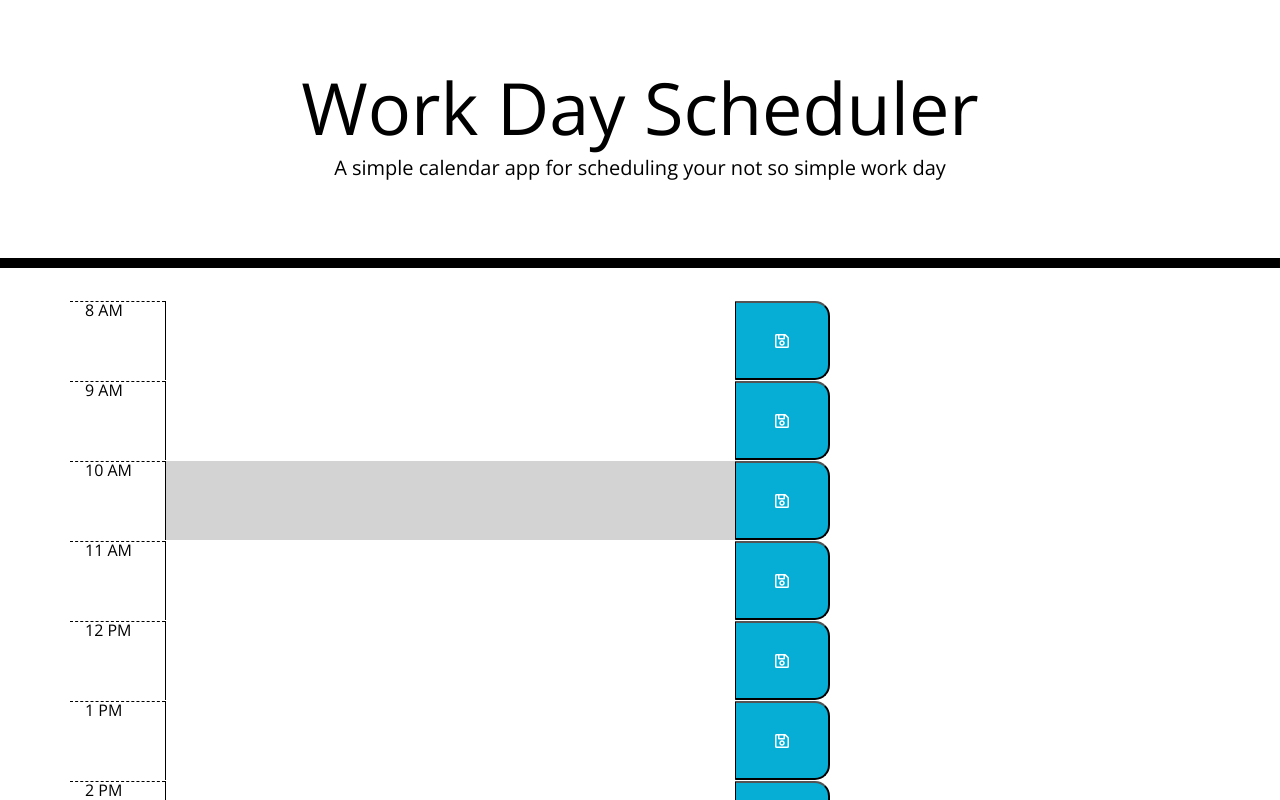
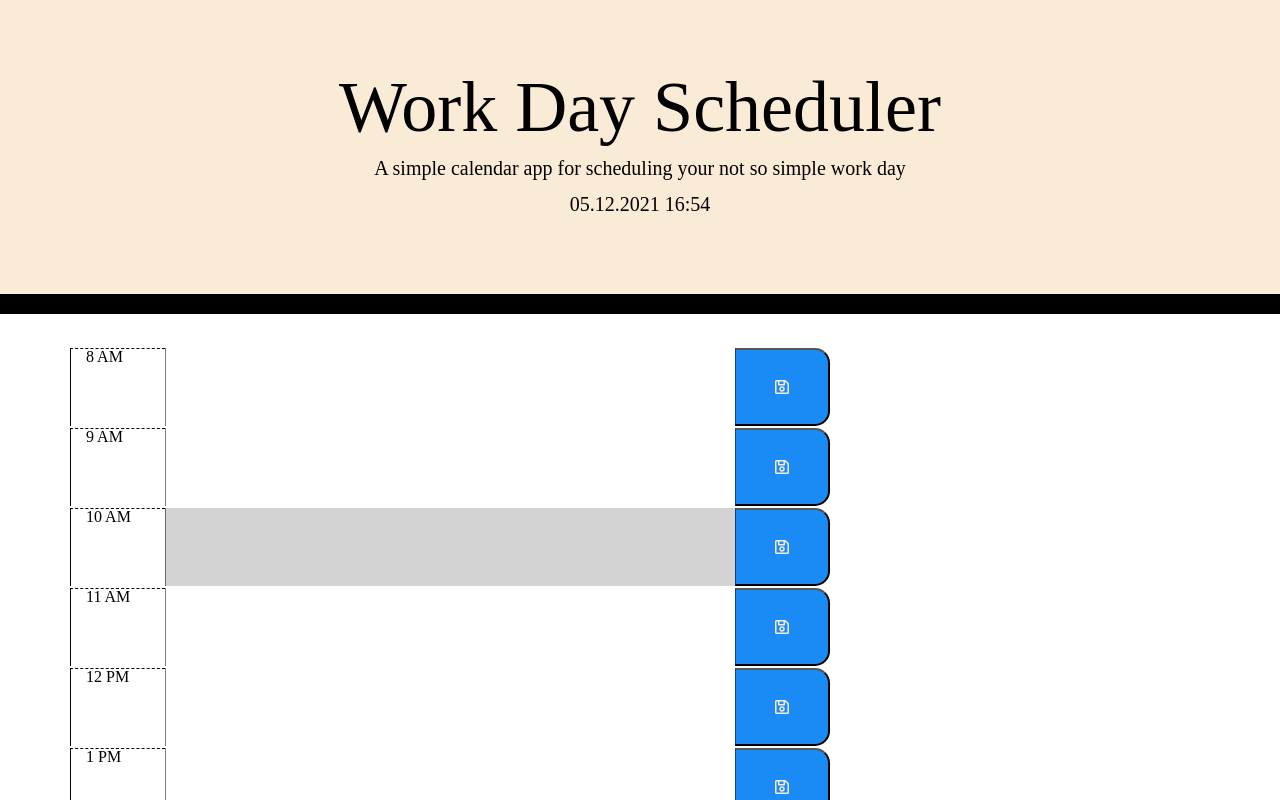
Before and after one commit to K3yuli/organize-work-schedule, a plain HTML site: page index.html in a window 1280 px wide. Shown: the top 800 px of the page. Drawn offline with nearby package versions, Linux system fonts and the light colour scheme.

Commit message:
little changes

```diff
--- a/assests/css/style.css
+++ b/assests/css/style.css
@@ -1,5 +1,5 @@
 body {
-  font-family: "Open Sans", sans-serif;
+  font-family:'Times New Roman', Times, serif;
   font-size: 16px;
   line-height: 1;
 }
@@ -9,17 +9,16 @@ textarea {
   border: none;
   resize: none;
   color: #000000;
-  border-left: 1px solid black;
+  border-left: 1px solid rgba(0, 0, 0, 0.514);
   padding: 10px;
 }
 
 .jumbotron {
   text-align: center;
-  background-color: transparent;
+  background-color: antiquewhite;
   color: black;
   border-radius: 0;
-  border-bottom: 10px solid black;
-
+  border-bottom: 20px solid black;
 }
 
 .description {
@@ -34,13 +33,14 @@ textarea {
 .row {
   white-space: pre-wrap;
   height: 80px;
-  border-top: 1px solid white;
+  border-top: 2px solid white;
 }
 
 .hour {
   background-color: #ffffff;
   color: #000000;
   border-top: 1px dashed #000000;
+  border-left: 1px solid #000000;
 }
 
 .past {
@@ -59,11 +59,11 @@ textarea {
 }
 
 .saveBtn {
-  border-left: 1px solid black;
+  border-left: 1px solid rgba(0, 0, 0, 0.514);
   border-top-right-radius: 15px;
   border-bottom-right-radius: 15px;
-  background-color: #06aed5;
-  color: white;
+  background-color: #1a8bf5;
+  color: antiquewhite;
 }
 
 .saveBtn i:hover {
--- a/assests/js/script.js
+++ b/assests/js/script.js
@@ -1,7 +1,6 @@
-
 // the current day is displayed at the top of the calendar
-moment().format("MMMM do YYYY, h:mm:ss a");
-
+var dt = new Date();
+document.getElementById("currentDay").innerHTML = (("0" + dt.getDate()).slice(-2)) + "." + (("0" + (dt.getMonth()+1)).slice(-2)) + "." + (dt.getUTCFullYear()) + " " + (("0" + dt.getHours()).slice(-2)) + ":" + (("0"+ dt.getMinutes()).slice(-2));
 
 // when i scroll down
 // then i am presented with time blocks for standard business hrs
@@ -16,20 +15,20 @@ moment().format("MMMM do YYYY, h:mm:ss a");
 
 // when i click into a time block
 // then i can enter an event
-$(".description").on("click", "textarea", function() {
-console.log("<textarea> was clicked");
-});
+// $(".description").on("click", "textarea", function() {
+// console.log("<textarea> was clicked");
+// });
 
 // when i click the save button for that time block
 // then the text for that event is saved in local storage
-$(".saveBtn").on("click", function() {
-    console.log(this);
-    var text = $(this).siblings(".description").val();
-    var time = $(this).parent().attr("id");
+// $(".saveBtn").on("click", function() {
+//     console.log(this);
+//     var text = $(this).siblings(".description").val();
+//     var time = $(this).parent().attr("id");
 
-    localStorage.setItem(time, text);
+//     localStorage.setItem(time, text);
 
-});
+// });
 
 // when i refresh the page
 // then the saved events persist
```
